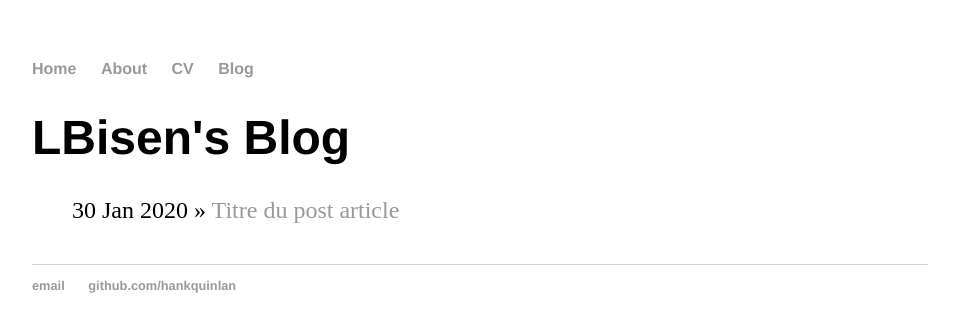
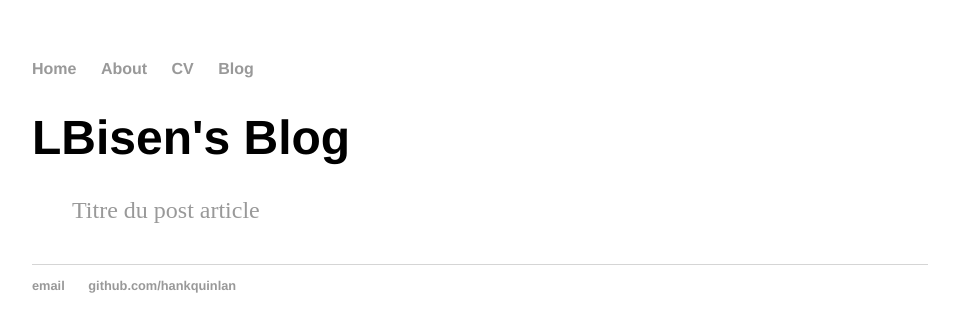
Before and after one commit to lbisen/lbisen.github.io, a Jekyll site: the page built from blog/index.html, in a window 1280 px wide. Shown: the top 332 px of the page, without its empty margins (160-1119 px from the left). Built offline with Jekyll 4.4.1, drawn with Linux system fonts in a browser that asks for light colours.

Commit message:
Update index.html

```diff
--- a/blog/index.html
+++ b/blog/index.html
@@ -6,6 +6,9 @@ title: LBisen's Blog
 	<ul class="posts">
 
 	  {% for post in site.posts %}
-	    <li><span>{{ post.date | date_to_string }}</span> » <a href="{{ post.url }}" title="{{ post.title }}">{{ post.title }}</a></li>
+	    <li>
+		    <!--<span>{{ post.date | date_to_string }}</span> :-->
+		    <a href="{{ post.url }}" title="{{ post.title }}">{{ post.title }}</a>
+	    </li>
 	  {% endfor %}
 	</ul>
```
